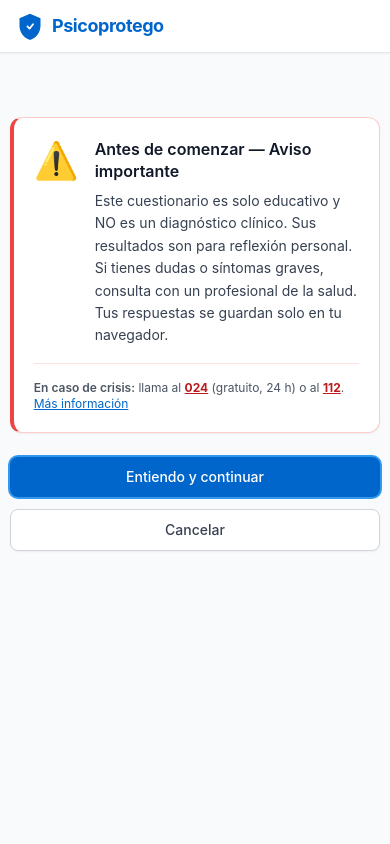
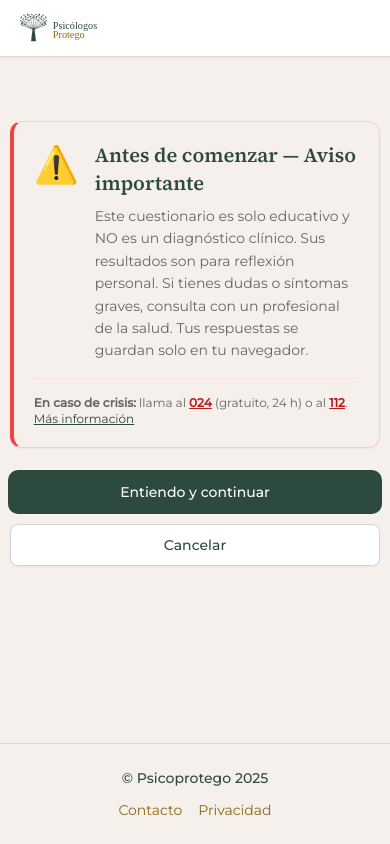
Before and after one commit to proyecttests/psicoprotego-tests, a React (Vite) app: page /test/gad7 in a window 390 px wide. Built offline with nearby package versions, Linux system fonts and the light colour scheme.

Commit message:
feat: phase 5.5 - psicoprotego branding and gtm analytics

```diff
--- a/index.html
+++ b/index.html
@@ -2,12 +2,57 @@
 <html lang="es">
   <head>
     <meta charset="UTF-8" />
-    <link rel="icon" type="image/svg+xml" href="/vite.svg" />
+    <link rel="icon" type="image/svg+xml" href="/favicon.svg" />
     <meta name="viewport" content="width=device-width, initial-scale=1.0" />
-    <meta name="description" content="Psicoprotego - Plataforma de evaluación psicológica GAD-7" />
-    <title>Psicoprotego | GAD-7</title>
+    <meta name="description" content="Evalúa tu bienestar con tests psicológicos basados en evidencia científica." />
+    <title>Tests Psicológicos - Psicoprotego</title>
+
+    <!-- Google Fonts: Source Serif 4 + Montserrat -->
+    <link rel="preconnect" href="https://fonts.googleapis.com" />
+    <link rel="preconnect" href="https://fonts.gstatic.com" crossorigin />
+    <link
+      href="https://fonts.googleapis.com/css2?family=Source+Serif+4:wght@400;500;600&family=Montserrat:wght@300;400;500&display=swap"
+      rel="stylesheet"
+    />
+
+    <!-- Canonical + Open Graph -->
+    <link rel="canonical" href="https://psicoprotego.es/es/tests/" />
+    <meta property="og:title" content="Tests Psicológicos - Psicoprotego" />
+    <meta property="og:description" content="Evalúa tu bienestar con tests psicológicos basados en evidencia científica." />
+    <meta property="og:url" content="https://psicoprotego.es/es/tests/" />
+    <meta property="og:image" content="https://psicoprotego.es/og-image.png" />
+    <meta property="og:type" content="website" />
+
+    <!-- Schema.org: MedicalWebPage -->
+    <script type="application/ld+json">
+    {
+      "@context": "https://schema.org",
+      "@type": "MedicalWebPage",
+      "name": "Tests Psicológicos - Psicoprotego",
+      "description": "Evalúa tu bienestar con tests psicológicos basados en evidencia científica.",
+      "url": "https://psicoprotego.es/es/tests/",
+      "publisher": {
+        "@type": "Organization",
+        "name": "Psicoprotego",
+        "url": "https://psicoprotego.es"
+      }
+    }
+    </script>
+
+    <!-- Google Tag Manager -->
+    <script>(function(w,d,s,l,i){w[l]=w[l]||[];w[l].push({'gtm.start':
+    new Date().getTime(),event:'gtm.js'});var f=d.getElementsByTagName(s)[0],
+    j=d.createElement(s),dl=l!='dataLayer'?'&l='+l:'';j.async=true;j.src=
+    'https://www.googletagmanager.com/gtm.js?id=GTM-MN3QW7Q7'+dl;f.parentNode.insertBefore(j,f);
+    })(window,document,'script','dataLayer','GTM-MN3QW7Q7');</script>
+    <!-- End Google Tag Manager -->
   </head>
   <body>
+    <!-- Google Tag Manager (noscript) -->
+    <noscript><iframe src="https://www.googletagmanager.com/ns.html?id=GTM-MN3QW7Q7"
+    height="0" width="0" style="display:none;visibility:hidden"></iframe></noscript>
+    <!-- End Google Tag Manager (noscript) -->
+
     <div id="root"></div>
     <script type="module" src="/src/main.tsx"></script>
   </body>
--- a/src/App.tsx
+++ b/src/App.tsx
@@ -1,20 +1,21 @@
 /**
  * @file App.tsx
- * @description Componente raíz. Define las rutas principales de la aplicación
- * usando React Router v6.
+ * @description Componente raíz con rutas y page tracking via GTM/GA4.
  */
 
-import { Routes, Route, Navigate, Link } from 'react-router-dom'
+import { Routes, Route, Navigate, Link, useLocation } from 'react-router-dom'
+import React from 'react'
 import TestContainer from '@/components/test-framework/TestContainer'
+import { trackPageView } from '@/config/analytics'
 
 /**
  * Página de inicio temporal con navegación al test GAD-7.
  */
 const HomePage = () => (
-  <div className="flex min-h-screen flex-col items-center justify-center gap-4 bg-gray-50 p-8">
+  <div className="flex min-h-screen flex-col items-center justify-center gap-4 p-8" style={{ backgroundColor: 'var(--color-cream)' }}>
     <div className="card max-w-md w-full text-center">
-      <h1 className="text-2xl font-bold text-brand-700 mb-2">Psicoprotego</h1>
-      <p className="text-gray-500 text-sm mb-6">
+      <h1 className="text-2xl mb-2">Psicoprotego</h1>
+      <p className="text-neutral-600 text-sm mb-6 font-sans">
         Plataforma de evaluación psicológica — Tests validados clínicamente
       </p>
       <Link
@@ -23,28 +24,25 @@ const HomePage = () => (
       >
         Iniciar GAD-7 →
       </Link>
-      <p className="mt-4 text-xs text-gray-400">
-        Stack: React 18 · Vite · Tailwind CSS · TypeScript · React Router v6
-      </p>
     </div>
   </div>
 )
 
 /**
- * App — componente raíz con enrutamiento.
- *
- * Rutas:
- *  /            → Inicio / bienvenida
- *  /test/:id    → Test dinámico (cualquier test por ID)
- *  *            → Redirect a /
+ * App — componente raíz con enrutamiento y page tracking automático.
  */
 function App() {
+  const location = useLocation()
+
+  React.useEffect(() => {
+    trackPageView(location.pathname)
+  }, [location])
+
   return (
     <Routes>
       <Route path="/"          element={<HomePage />} />
       <Route path="/test/gad7" element={<TestContainer testId="gad7" lang="es" />} />
-      {/* Fallback */}
-      <Route path="*" element={<Navigate to="/" replace />} />
+      <Route path="*"          element={<Navigate to="/" replace />} />
     </Routes>
   )
 }
--- a/src/components/common/Disclaimer.tsx
+++ b/src/components/common/Disclaimer.tsx
@@ -1,8 +1,6 @@
 /**
  * @file components/common/Disclaimer.tsx
- * @description Componente de aviso legal/educativo que se muestra antes o
- * después de un test psicológico. Informa al usuario de que los resultados
- * son orientativos y no constituyen un diagnóstico clínico.
+ * @description Aviso legal/educativo antes o después del test. Branding Psicoprotego.
  */
 
 import React from 'react'
@@ -10,19 +8,10 @@ import React from 'react'
 // ── Props ────────────────────────────────────────────────────────────────────
 
 interface DisclaimerProps {
-  /**
-   * Tipo de disclaimer:
-   * - 'before' → se muestra antes de iniciar el test
-   * - 'after'  → se muestra tras completarlo (antes de ver resultados)
-   */
   type: 'before' | 'after'
-  /** Nombre del test para personalizar el mensaje */
   testName: string
-  /** Texto personalizado del aviso (opcional). Si se omite se usa el texto por defecto. */
   customText?: string
-  /** Callback al confirmar ("Entiendo y continuar") */
   onContinue: () => void
-  /** Callback al cancelar. Si se omite, el botón Cancelar no se muestra. */
   onCancel?: () => void
 }
 
@@ -41,9 +30,6 @@ const DEFAULT_TEXT_AFTER = (testName: string) =>
 
 // ── Utilidad para renderizar negrita ─────────────────────────────────────────
 
-/**
- * Renderiza texto con **negrita** como spans de React.
- */
 function renderWithBold(text: string): React.ReactNode[] {
   const parts = text.split('**')
   return parts.map((part, i) =>
@@ -55,16 +41,6 @@ function renderWithBold(text: string): React.ReactNode[] {
 
 // ── Componente ────────────────────────────────────────────────────────────────
 
-/**
- * Disclaimer — aviso informativo antes/después del test.
- *
- * @param type        - 'before' | 'after'
- * @param testName    - Nombre del test
- * @param customText  - Texto personalizado (opcional)
- * @param onContinue  - Confirmar y continuar
- * @param onCancel    - Cancelar (opcional)
- * @returns Sección de aviso con icono, texto y botones de acción
- */
 const Disclaimer: React.FC<DisclaimerProps> = ({
   type,
   testName,
@@ -88,33 +64,32 @@ const Disclaimer: React.FC<DisclaimerProps> = ({
       className="mx-auto w-[95%] max-w-2xl px-0 py-8 sm:px-6 sm:w-full"
     >
       {/* ── Caja de advertencia ─────────────────────────────────────────────── */}
-      <div className="rounded-xl border border-red-200 bg-white p-5 shadow-sm border-l-4 border-l-red-500">
-
-        {/* Cabecera con icono grande */}
+      <div
+        className="rounded-xl border border-red-200 p-5 shadow-sm border-l-4 border-l-red-500"
+        style={{ backgroundColor: 'var(--color-cream)' }}
+      >
         <div className="flex items-start gap-4">
           <span aria-hidden="true" className="mt-0.5 text-4xl shrink-0">⚠️</span>
           <div className="min-w-0">
             <h2
               id="disclaimer-title"
-              className="text-base font-semibold text-gray-900 leading-snug"
+              className="text-xl leading-snug"
             >
               {title}
             </h2>
             <p
               id="disclaimer-body"
-              className="mt-2 text-sm leading-relaxed text-gray-700"
-              style={{ lineHeight: '1.6' }}
+              className="mt-2 text-sm leading-relaxed font-sans"
+              style={{ color: '#666', lineHeight: '1.6' }}
             >
               {renderWithBold(text)}
             </p>
           </div>
         </div>
 
-        {/* Divisor */}
         <hr className="my-4 border-red-100" />
 
-        {/* Recursos de crisis */}
-        <p className="text-xs text-gray-600">
+        <p className="text-xs font-sans" style={{ color: '#666' }}>
           <strong className="font-semibold">En caso de crisis:</strong> llama al{' '}
           <a
             href="tel:024"
@@ -133,7 +108,8 @@ const Disclaimer: React.FC<DisclaimerProps> = ({
             href="https://www.sanidad.gob.es/linea024"
             target="_blank"
             rel="noopener noreferrer"
-            className="text-[#0066CC] underline hover:text-blue-800 focus:outline-none focus:ring-1 focus:ring-[#0066CC] rounded"
+            style={{ color: 'var(--color-primary)' }}
+            className="underline hover:opacity-80 focus:outline-none rounded"
           >
             Más información
           </a>
@@ -151,7 +127,6 @@ const Disclaimer: React.FC<DisclaimerProps> = ({
             Cancelar
           </button>
         )}
-
         <button
           type="button"
           onClick={onContinue}
--- a/src/components/common/Footer.tsx
+++ b/src/components/common/Footer.tsx
@@ -1,8 +1,8 @@
 /**
  * @file components/common/Footer.tsx
- * @description Footer de crisis. Solo se renderiza cuando showCrisisFooter=true,
- * mostrando una barra sticky roja con botones directos de llamada (024 / 112).
- * En el resto del flujo del test (answering, disclaimer, etc.) no aparece.
+ * @description Footer de Psicoprotego.
+ * - Normal: copyright, links, branding Psicoprotego.
+ * - Crisis (showCrisisFooter=true): barra sticky roja con teléfonos de emergencia.
  */
 
 import React from 'react'
@@ -10,79 +10,41 @@ import React from 'react'
 // ── Props ────────────────────────────────────────────────────────────────────
 
 interface FooterProps {
-  /**
-   * Controla si se muestra el footer de crisis.
-   * - false (por defecto): no renderiza nada
-   * - true: muestra la barra sticky roja con teléfonos de emergencia
-   */
   showCrisisFooter?: boolean
 }
 
 // ── Componente ────────────────────────────────────────────────────────────────
 
-/**
- * Footer — barra de crisis sticky.
- *
- * Solo se renderiza cuando `showCrisisFooter` es true (resultado de tipo CRISIS).
- * Sticky en mobile (bottom: 0), relativa en desktop.
- *
- * @param showCrisisFooter - Mostrar footer rojo de crisis (default: false)
- * @returns Null o barra roja con botones de llamada directa
- */
 const Footer: React.FC<FooterProps> = ({ showCrisisFooter = false }) => {
-  if (!showCrisisFooter) return null
-
+  if (showCrisisFooter) {
     return (
       <footer
         role="contentinfo"
         aria-label="Recursos de ayuda inmediata"
-      className="
-        sticky bottom-0 left-0 right-0 z-50
-        bg-red-600 shadow-lg
-        sm:relative sm:bottom-auto sm:z-auto
-      "
+        className="sticky bottom-0 left-0 right-0 z-50 bg-red-600 shadow-lg sm:relative sm:bottom-auto sm:z-auto"
       >
         <div className="mx-auto max-w-3xl px-4 py-3 sm:px-6">
           <div className="flex flex-col items-center gap-3 sm:flex-row sm:justify-between">
-
-          {/* Texto de urgencia */}
             <p className="text-center text-sm font-semibold text-white sm:text-left">
               <span aria-hidden="true">⚠️ </span>
               Necesitas ayuda inmediata — no estás solo/a
             </p>
-
-          {/* Botones de llamada */}
             <div className="flex w-full gap-3 sm:w-auto">
               <a
                 href="tel:024"
-              className="
-                flex flex-1 items-center justify-center gap-2 rounded-lg
-                bg-white px-5 py-3 text-sm font-bold text-red-700
-                shadow-sm transition-colors
-                hover:bg-red-50
-                focus:outline-none focus:ring-2 focus:ring-white focus:ring-offset-2 focus:ring-offset-red-600
-                sm:flex-none
-              "
-              aria-label="Llamar al 024 — Teléfono de atención a la conducta suicida (gratuito, 24h)"
+                className="flex flex-1 items-center justify-center gap-2 rounded-lg bg-white px-5 py-3 text-sm font-bold text-red-700 shadow-sm transition-colors hover:bg-red-50 focus:outline-none focus:ring-2 focus:ring-white focus:ring-offset-2 focus:ring-offset-red-600 sm:flex-none"
+                aria-label="Llamar al 024 — Teléfono de la Esperanza (gratuito, 24h)"
               >
                 <span aria-hidden="true">📞</span>
-              Llamar al 024
+                024 – Esperanza
               </a>
-
               <a
                 href="tel:112"
-              className="
-                flex flex-1 items-center justify-center gap-2 rounded-lg
-                border-2 border-white px-5 py-3 text-sm font-bold text-white
-                transition-colors
-                hover:bg-red-700
-                focus:outline-none focus:ring-2 focus:ring-white focus:ring-offset-2 focus:ring-offset-red-600
-                sm:flex-none
-              "
+                className="flex flex-1 items-center justify-center gap-2 rounded-lg border-2 border-white px-5 py-3 text-sm font-bold text-white transition-colors hover:bg-red-700 focus:outline-none focus:ring-2 focus:ring-white focus:ring-offset-2 focus:ring-offset-red-600 sm:flex-none"
                 aria-label="Llamar al 112 — Emergencias"
               >
                 <span aria-hidden="true">📞</span>
-              Llamar 112
+                112
               </a>
             </div>
           </div>
@@ -91,4 +53,39 @@ const Footer: React.FC<FooterProps> = ({ showCrisisFooter = false }) => {
     )
   }
 
+  return (
+    <footer
+      role="contentinfo"
+      className="w-full border-t border-neutral-200 py-6 mt-auto"
+      style={{ backgroundColor: 'var(--color-cream)' }}
+    >
+      <div className="mx-auto max-w-3xl px-4 sm:px-6 flex flex-col items-center gap-3 sm:flex-row sm:justify-between text-sm font-sans">
+        <p style={{ color: 'var(--color-primary)' }} className="font-medium">
+          © Psicoprotego 2025
+        </p>
+        <nav aria-label="Footer" className="flex gap-4">
+          <a
+            href="https://psicoprotego.es/contacto"
+            target="_blank"
+            rel="noopener noreferrer"
+            className="transition-colors hover:underline"
+            style={{ color: 'var(--color-accent)' }}
+          >
+            Contacto
+          </a>
+          <a
+            href="https://psicoprotego.es/privacidad"
+            target="_blank"
+            rel="noopener noreferrer"
+            className="transition-colors hover:underline"
+            style={{ color: 'var(--color-accent)' }}
+          >
+            Privacidad
+          </a>
+        </nav>
+      </div>
+    </footer>
+  )
+}
+
 export default Footer
--- a/src/components/common/Header.tsx
+++ b/src/components/common/Header.tsx
@@ -1,97 +1,70 @@
 /**
  * @file components/common/Header.tsx
- * @description Cabecera principal de la aplicación.
- * Muestra el logo de Psicoprotego y un breadcrumb dinámico con el progreso del test.
+ * @description Cabecera principal de Psicoprotego con logo SVG y breadcrumb dinámico.
  */
 
 import React from 'react'
+import { Link } from 'react-router-dom'
 
 // ── Props ────────────────────────────────────────────────────────────────────
 
 interface HeaderProps {
-  /** Nombre del test activo (ej: "GAD-7") */
   testName?: string
-  /** Número de la pregunta actual (1-indexed). Undefined si no hay test activo. */
   currentQuestion?: number
-  /** Total de preguntas del test */
   totalQuestions?: number
 }
 
 // ── Componente ────────────────────────────────────────────────────────────────
 
-/**
- * Header — cabecera responsive con logo y breadcrumb de progreso.
- *
- * @param testName        - Nombre del test para el breadcrumb
- * @param currentQuestion - Pregunta actual (opcional)
- * @param totalQuestions  - Total preguntas (opcional)
- * @returns Elemento <header> con logo y navegación contextual
- */
 const Header: React.FC<HeaderProps> = ({ testName, currentQuestion, totalQuestions }) => {
   const showBreadcrumb = Boolean(testName)
-  const showProgress = showBreadcrumb && currentQuestion !== undefined && totalQuestions !== undefined
+  const showProgress   = showBreadcrumb && currentQuestion !== undefined && totalQuestions !== undefined
 
   return (
     <header
-      className="sticky top-0 z-40 w-full border-b border-gray-200 bg-white shadow-sm"
+      className="sticky top-0 z-40 w-full border-b border-neutral-200 bg-white shadow-sm"
       role="banner"
     >
       <div className="mx-auto flex max-w-3xl items-center justify-between px-4 py-3 sm:px-6">
 
-        {/* ── Logo ────────────────────────────────────────────────────────── */}
-        <a
-          href="/"
-          className="flex items-center gap-2 focus:outline-none focus:ring-2 focus:ring-brand-500 focus:ring-offset-2 rounded-md"
+        {/* ── Logo ─────────────────────────────────────────────────────────── */}
+        <Link
+          to="/"
+          className="flex items-center focus:outline-none focus:ring-2 focus:ring-offset-2 rounded-md"
           aria-label="Psicoprotego — Inicio"
         >
-          {/* Icono shield SVG inline (no depende de assets externos) */}
-          <svg
-            aria-hidden="true"
-            className="h-7 w-7 flex-shrink-0"
-            viewBox="0 0 32 32"
-            fill="none"
-            xmlns="http://www.w3.org/2000/svg"
-          >
-            <path
-              d="M16 2L4 7v9c0 7.18 5.16 13.9 12 15.93C22.84 29.9 28 23.18 28 16V7L16 2z"
-              fill="#0066CC"
-            />
-            <path
-              d="M13 16.5l2.5 2.5 4-5"
-              stroke="white"
-              strokeWidth="2"
-              strokeLinecap="round"
-              strokeLinejoin="round"
-            />
-          </svg>
+          <img
+            src="/oficial-horizontal-verde.svg"
+            alt="Psicoprotego"
+            className="h-8 w-auto md:h-10"
+            loading="eager"
+          />
+        </Link>
 
-          <span className="text-lg font-bold tracking-tight text-[#0066CC]">
-            Psicoprotego
-          </span>
-        </a>
-
-        {/* ── Breadcrumb dinámico ──────────────────────────────────────────── */}
+        {/* ── Breadcrumb dinámico ───────────────────────────────────────────── */}
         {showBreadcrumb && (
           <nav
             aria-label="Ruta de navegación"
-            className="flex items-center gap-1.5 text-sm text-gray-500"
+            className="flex items-center gap-1.5 text-sm"
           >
-            <span className="hidden sm:inline font-medium text-[#0066CC] truncate max-w-[140px]">
+            <span
+              className="hidden sm:inline font-medium truncate max-w-[140px]"
+              style={{ color: 'var(--color-primary)' }}
+            >
               {testName}
             </span>
 
             {showProgress && (
               <>
-                <span aria-hidden="true" className="hidden sm:inline text-gray-300">›</span>
-                <span className="font-semibold text-gray-700 whitespace-nowrap">
+                <span aria-hidden="true" className="hidden sm:inline text-neutral-300">›</span>
+                <span className="font-semibold text-neutral-800 whitespace-nowrap">
                   {currentQuestion} / {totalQuestions}
                 </span>
               </>
             )}
 
-            {/* En mobile solo muestra la fracción */}
             {showProgress && (
-              <span className="sm:hidden font-semibold text-gray-700 text-xs">
+              <span className="sm:hidden font-semibold text-neutral-800 text-xs">
                 {testName} · {currentQuestion}/{totalQuestions}
               </span>
             )}
--- /dev/null
+++ b/src/config/analytics.ts
@@ -0,0 +1,47 @@
+/**
+ * @file config/analytics.ts
+ * @description GTM / GA4 analytics helpers para Psicoprotego.
+ * Los eventos se envían al dataLayer de GTM (GTM-MN3QW7Q7),
+ * que los reenvía automáticamente a GA4 (G-6H96S2FN53).
+ */
+
+interface WindowWithDataLayer extends Window {
+  dataLayer: Record<string, unknown>[]
+}
+
+/**
+ * Envía un evento personalizado al dataLayer de GTM.
+ * No lanza excepción si dataLayer no está disponible.
+ */
+export function trackEvent(
+  eventName: string,
+  data?: Record<string, unknown>,
+): void {
+  try {
+    const w = window as unknown as WindowWithDataLayer
+    if (!Array.isArray(w.dataLayer)) return
+
+    w.dataLayer.push({
+      event: eventName,
+      ...data,
+      timestamp: Date.now(),
+    })
+
+    if (import.meta.env.DEV) {
+      console.log('[Analytics]', eventName, data)
+    }
+  } catch {
+    // Silently ignore — analytics never break UX
+  }
+}
+
+/**
+ * Dispara un evento page_view.
+ * Se llama desde App.tsx en cada cambio de ruta.
+ */
+export function trackPageView(path: string): void {
+  trackEvent('page_view', {
+    page_path: path,
+    page_location: window.location.href,
+  })
+}
--- a/src/index.css
+++ b/src/index.css
@@ -3,38 +3,66 @@
 @tailwind components;
 @tailwind utilities;
 
-/* Custom base styles */
+/* ── CSS Custom Properties — Psicoprotego Brand ────────────────────────────── */
+:root {
+  --color-primary:  #2d4a3e;
+  --color-accent:   #8b6914;
+  --color-cream:    #f5f0eb;
+  --font-serif:     'Source Serif 4', Georgia, serif;
+  --font-sans:      'Montserrat', system-ui, sans-serif;
+}
+
+/* ── Base styles ────────────────────────────────────────────────────────────── */
 @layer base {
   html {
     @apply scroll-smooth;
   }
 
   body {
-    @apply bg-gray-50 text-gray-900 antialiased;
-    font-family: 'Inter', system-ui, sans-serif;
+    @apply antialiased;
+    background-color: var(--color-cream);
+    color: #2d2d2d;
+    font-family: var(--font-sans);
   }
 
-  h1, h2, h3, h4, h5, h6 {
+  h1, h2, h3 {
     @apply font-semibold leading-tight;
+    font-family: var(--font-serif);
+    color: var(--color-primary);
+  }
+
+  h4, h5, h6 {
+    @apply font-semibold leading-tight;
+    font-family: var(--font-sans);
   }
 }
 
-/* Custom component classes */
+/* ── Component classes ──────────────────────────────────────────────────────── */
 @layer components {
   .btn-primary {
-    @apply inline-flex items-center justify-center rounded-lg bg-brand-600 px-5 py-2.5
+    @apply inline-flex items-center justify-center rounded-lg px-5 py-2.5
            text-sm font-medium text-white shadow-sm
-           hover:bg-brand-700 focus:outline-none focus:ring-2 focus:ring-brand-500
+           focus:outline-none focus:ring-2
            disabled:opacity-50 disabled:cursor-not-allowed
            transition-colors duration-150;
+    background-color: var(--color-primary);
+    --tw-ring-color: var(--color-primary);
+  }
+  .btn-primary:hover:not(:disabled) {
+    background-color: #1f3530;
   }
 
   .btn-secondary {
     @apply inline-flex items-center justify-center rounded-lg border border-gray-300
-           bg-white px-5 py-2.5 text-sm font-medium text-gray-700 shadow-sm
-           hover:bg-gray-50 focus:outline-none focus:ring-2 focus:ring-brand-500
+           bg-white px-5 py-2.5 text-sm font-medium shadow-sm
+           focus:outline-none focus:ring-2
            disabled:opacity-50 disabled:cursor-not-allowed
            transition-colors duration-150;
+    color: var(--color-primary);
+    --tw-ring-color: var(--color-primary);
+  }
+  .btn-secondary:hover:not(:disabled) {
+    background-color: var(--color-cream);
   }
 
   .card {
--- a/tailwind.config.js
+++ b/tailwind.config.js
@@ -7,17 +7,47 @@ export default {
   theme: {
     extend: {
       colors: {
-        brand: {
-          50:  '#f0f6ff',
-          100: '#ddeeff',
-          500: '#3399ee',
-          600: '#0066CC',
-          700: '#0052a3',
-          900: '#003366',
+        primary: {
+          50:  '#f0f4f1',
+          100: '#d9e4dc',
+          200: '#b3c9ba',
+          300: '#8aae97',
+          400: '#5f9174',
+          500: '#2d4a3e',
+          600: '#1f3530',
+          700: '#17262a',
+          800: '#111d21',
+          900: '#0a1318',
+        },
+        accent: {
+          50:  '#f9f6f1',
+          100: '#f0e8d6',
+          200: '#e0d0ad',
+          300: '#cfb884',
+          400: '#bda05b',
+          500: '#8b6914',
+          600: '#6b5410',
+          700: '#4d3d0c',
+          800: '#302608',
+          900: '#181304',
+        },
+        cream: '#f5f0eb',
+        neutral: {
+          50:  '#f8f7f5',
+          100: '#eeebe7',
+          200: '#ddd9d4',
+          300: '#c5c0b9',
+          400: '#a09990',
+          500: '#807870',
+          600: '#666',
+          700: '#524d46',
+          800: '#2d2d2d',
+          900: '#1a1a1a',
         },
       },
       fontFamily: {
-        sans: ['Inter', 'system-ui', 'sans-serif'],
+        serif: ['"Source Serif 4"', 'Georgia', 'serif'],
+        sans:  ['Montserrat', 'system-ui', 'sans-serif'],
       },
     },
   },
```
Also changed, not shown: src/components/results/ResultCard.tsx (+6 -6 lines), src/components/test-framework/TestContainer.tsx (+18 -1 lines), public/oficial-horizontal-verde.svg (added). Lines whose indentation alone changed are shown as unchanged.
